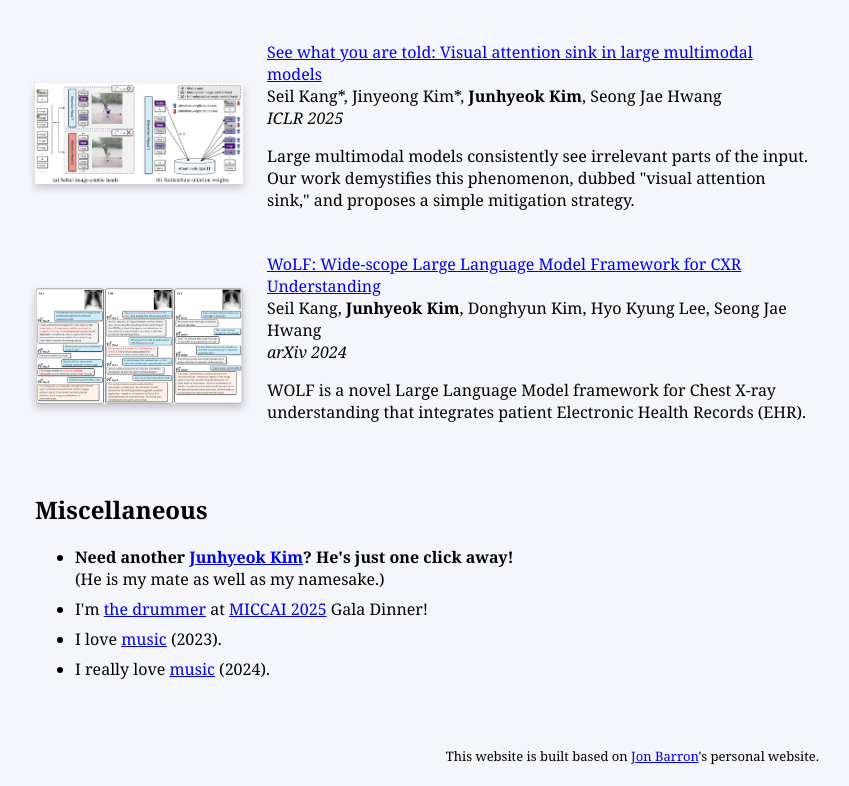
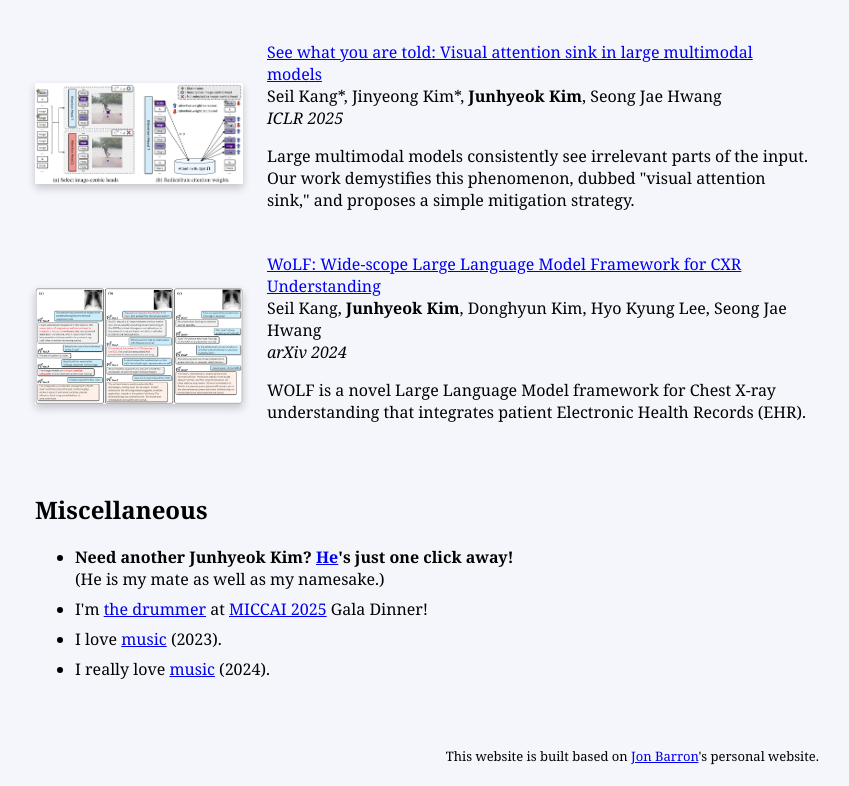
Before and after one commit to timesplutic/timesplutic.github.io, a plain HTML site: page index.html in a window 1280 px wide. Shown: the part 1445-2231 px from the top of the page, without its empty margins (221-1070 px from the left). Drawn offline with Linux system fonts and the light colour scheme.

Commit message:
Fix HTML formatting for Junhyeok Kim link

```diff
--- a/index.html
+++ b/index.html
@@ -230,7 +230,7 @@
                 <td style="padding:16px;width:100%;vertical-align:middle">
                   <h2>Miscellaneous</h2>
                   <ul>
-                    <li><b>Need another <a href="https://junhyeok.kim/">Junhyeok Kim</a>? He's just one click away!</b> <br>(He is my mate as well as my namesake.)</li>
+                    <li><b>Need another Junhyeok Kim? <a href="https://junhyeok.kim/">He</a>'s just one click away!</b> <br>(He is my mate as well as my namesake.)</li>
                     <li>I'm <a href="images/misc/me_in_miccai_band.jpg">the drummer</a> at <a href="https://conferences.miccai.org/2025/en/">MICCAI 2025</a> Gala Dinner!</li>
                     <li>I love <a href="images/misc/topster_2023.png">music</a> (2023). </li>
                     <li>I really love <a href="images/misc/topster_2024.png">music</a> (2024). </li>
```
